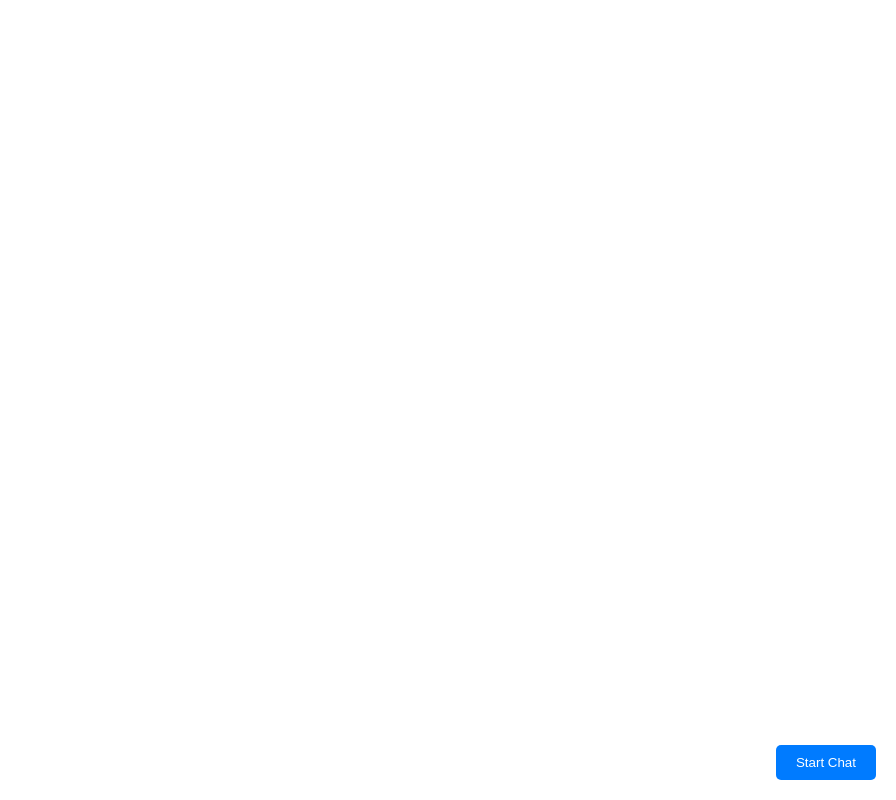
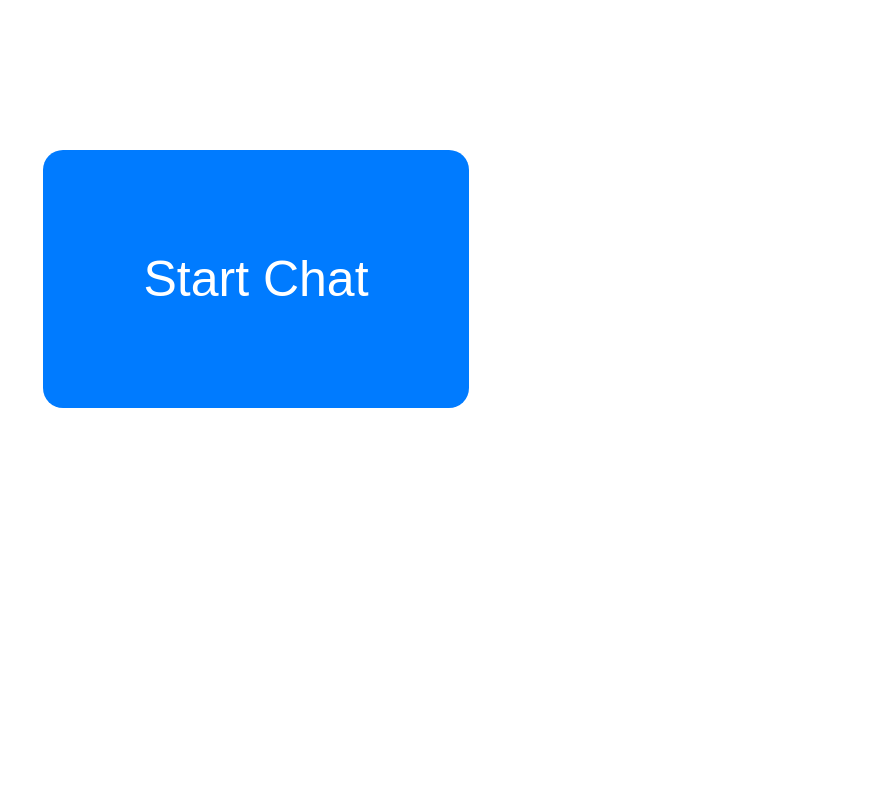
Before and after one commit to BKHornYT/simple-chat, a plain HTML site: page index.html in a window 1280 px wide. Shown: the whole page, without its empty margins (384-1280 px from the left). Drawn offline with Linux system fonts and the light colour scheme.

Commit message:
Update styles.css

```diff
--- a/styles.css
+++ b/styles.css
@@ -1,30 +1,31 @@
-h1  {
 
-    color: aqua;
-
-}
 
 
 
 #start-chat-btn {
 
-    position: fixed;
+    display: block;
 
-    bottom: 20px;
+    margin-left: auto;
 
-    right: 20px;
+    margin-right: auto;
 
-    padding: 10px 20px;
+    margin-top: 150px;
+
+    padding: 100px;
 
     background-color: #007bff;
 
     color: white;
 
+    font-size: 50px;
+
     border: none;
 
-    border-radius: 5px;
+    border-radius: 20px;
 
     cursor: pointer;
+
 
 }
 
```
